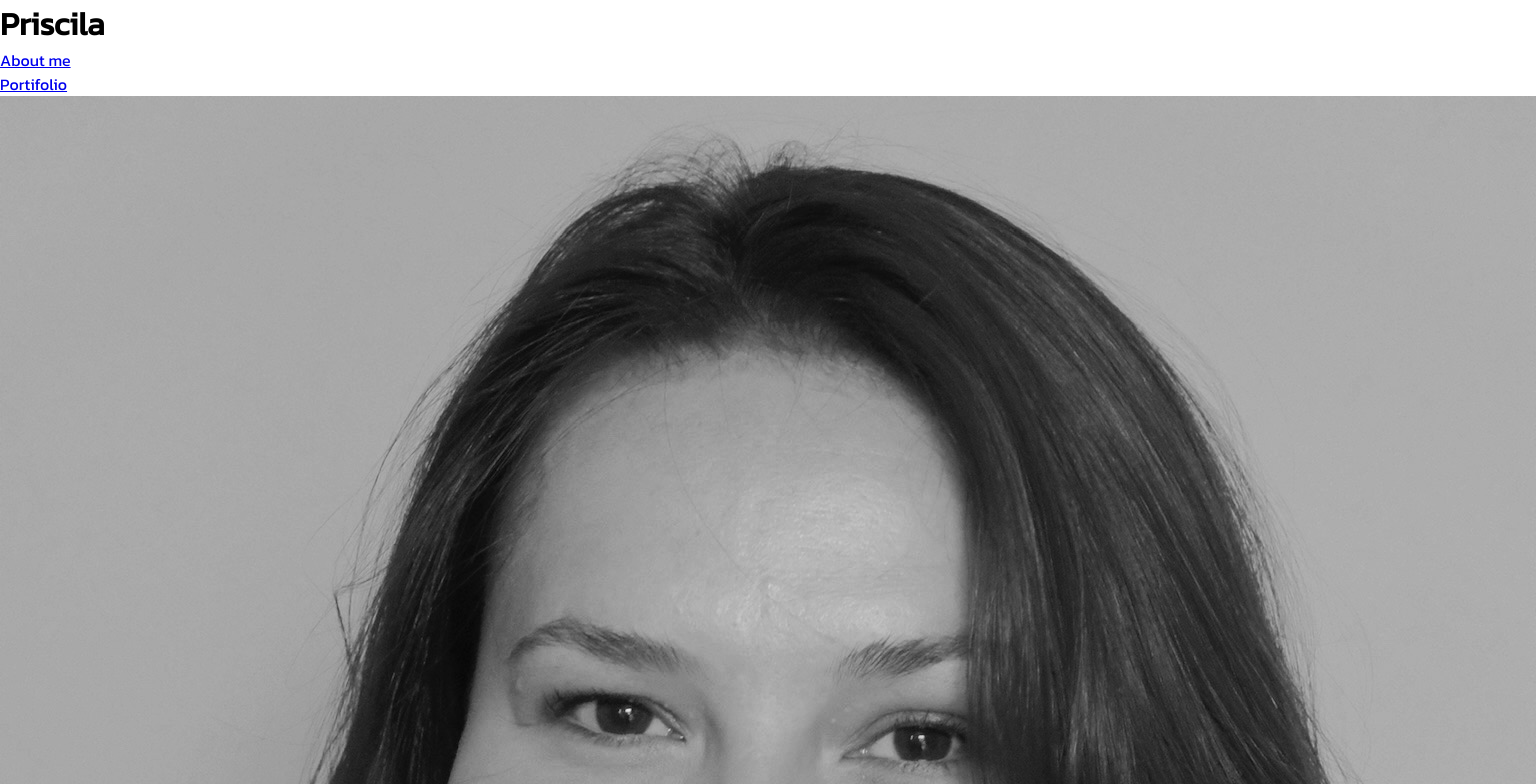
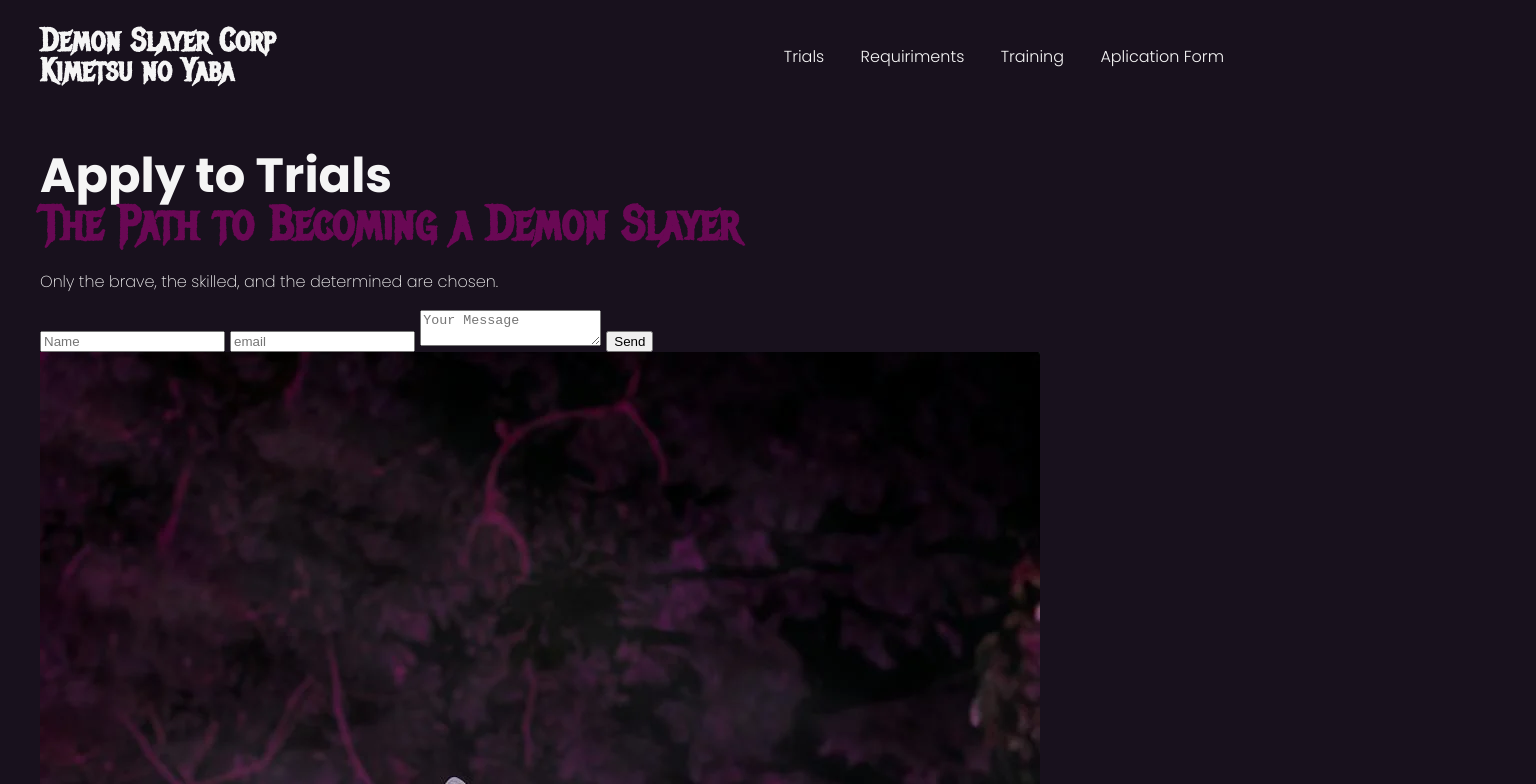
Before and after one commit to priscilaws/projetocss, a plain HTML site: page index.html in a window 1280 px wide. Shown: the top 784 px of the page, 1536 px wide, since content can reach past the window. Drawn offline with Linux system fonts and the light colour scheme.

Commit message:
projeto 1 dia 2

```diff
--- a/index.html
+++ b/index.html
@@ -3,38 +3,47 @@
 <head>
     <meta charset="UTF-8">
     <meta name="viewport" content="width=device-width, initial-scale=1.0">
-    <title>Meu Projeto 1</title>
+    <title>Kimetsu no Yaba</title>
     <link rel="stylesheet" href="./style.css">
 
     <link rel="preconnect" href="https://fonts.googleapis.com">
     <link rel="preconnect" href="https://fonts.gstatic.com" crossorigin>
-    <link href="https://fonts.googleapis.com/css2?family=Prompt&display=swap" rel="stylesheet">
-
-    <link rel="preconnect" href="https://fonts.googleapis.com">
-    <link rel="preconnect" href="https://fonts.gstatic.com" crossorigin>
-    <link href="https://fonts.googleapis.com/css2?family=Kanit&family=Prompt&family=Unica+One&display=swap" rel="stylesheet">
-
-    <link rel="preconnect" href="https://fonts.googleapis.com">
-    <link rel="preconnect" href="https://fonts.gstatic.com" crossorigin>
-    <link href="https://fonts.googleapis.com/css2?family=Kanit&family=Prompt:wght@300;400&family=Unica+One&display=swap" rel="stylesheet">
+    <link href="https://fonts.googleapis.com/css2?family=Archivo+Black&family=Metal+Mania&family=Poppins:ital,wght@0,100;0,200;0,300;0,400;0,500;0,600;0,700;0,800;0,900;1,100;1,200;1,300;1,400;1,500;1,600;1,700;1,800;1,900&display=swap" rel="stylesheet">
 </head>
 <body>
-    <div class="container">
-        <h1> Priscila</h1>
-        <nav>
+    <header>
+        <div id="title">
+            <h1>Demon Slayer Corp</h1>
+            <h1>Kimetsu no Yaba</h1>
+        </div>
         <ul>
             <li>
-                    <a href="#about"> About me</a>
+                Trials
             </li>
             <li>
-                    <a href="#contact"> Portifolio</a>
+                Requiriments
+            </li>
+            <li>
+                Training
+            </li>
+            <li>
+                Aplication Form
             </li>
         </ul>
-            </nav>
-        </div>
         </header>
-    <section id="about"></section>
-    <div class="container"> </div>
-    <img src="./images/profile.jpeg" alt="black and white picture">
-</body>
-</html>
+        <main>
+            <aside>
+            <h2>Apply to Trials</h2>
+            <h2><span>The Path to Becoming a Demon Slayer</span></h2>
+            <p>Only the brave, the skilled, and the determined are chosen.</p>
+            <form>
+                <input type="text" placeholder="Name" required>
+                <input type="email" placeholder="email" required>
+                <textarea placeholder="Your Message" required></textarea>
+                <button type="submit">Send</button>
+            </form>
+        </main>
+    </aside>
+    <article>
+        <img src="./images/butterfly.webp" alt="maskdemon-slayer">
+    </article>
--- a/style.css
+++ b/style.css
@@ -1,17 +1,49 @@
-* {
-    margin: 0;
-    padding: 0;
-    box-sizing: border-box;
+body {
+    background-color: rgb(24, 17, 29);
+    color: whitesmoke;
+    font-family:"Metal Mania", system-ui;
+    max-width: 1200px;
+    margin: 0 auto;
+    padding: 16px;
 }
 
 header {
-        font-family: "Prompt", serif;
-        font-weight: 700;
-        font-style: normal;
-    }
+    display: flex;
+    flex-direction: row;
+    justify-content: space-between;
+    align-items: center;
+}
 
-body {
-    font-family: "Kanit", serif;
-    font-weight: 400;
-    font-style: normal;
+#title {
+    flex-direction: column;
+    line-height: 8px;
 }
+
+li {
+    display: inline;
+    margin: 16px;
+    font-family: "Poppins", sans-serif;
+    font-weight: 300;;
+}
+
+main {
+    display: flex;
+    flex-direction: row;
+    margin-top: 36px;
+}
+
+p {
+    font-family: "Poppins", sans-serif;
+    font-weight: 200;
+}
+
+h2 {
+    font-size: 48px;
+    line-height: 8px;
+    font-family: "Poppins", sans-serif;
+}
+
+span {
+    color: rgb(105, 8, 84);
+    font-family: "Metal Mania", system-ui;
+}
```
Also changed, not shown: images/butterfly.webp (added), images/demon-slayer.png (added), images/fox-logo.jpeg (added). Lines whose indentation alone changed are shown as unchanged.
